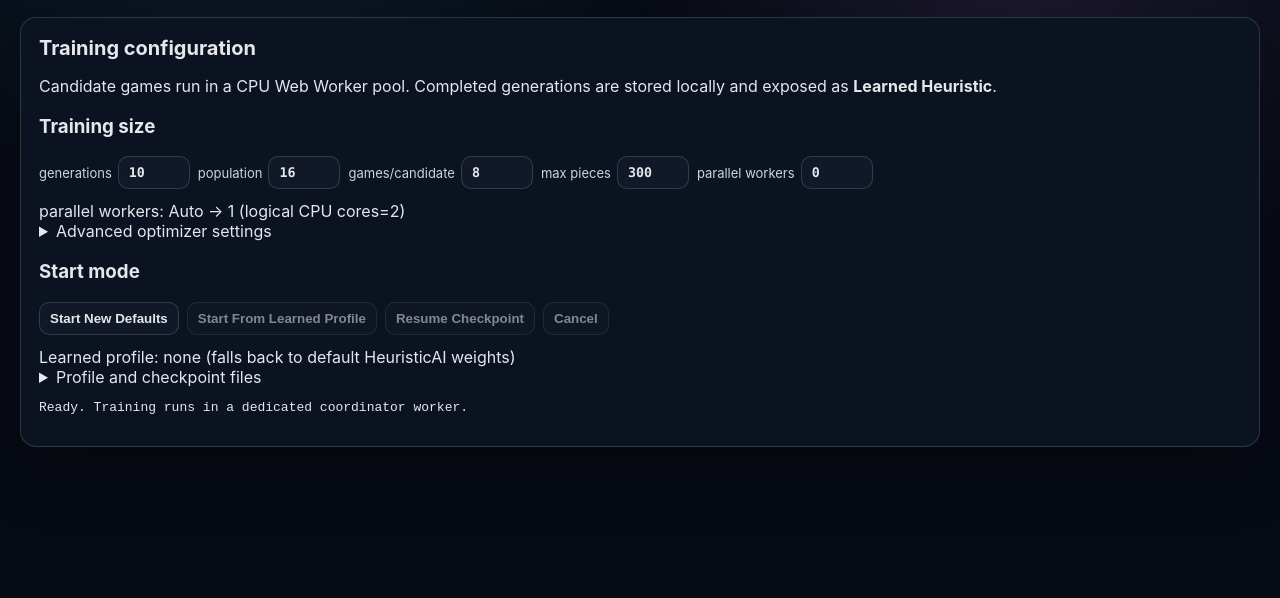
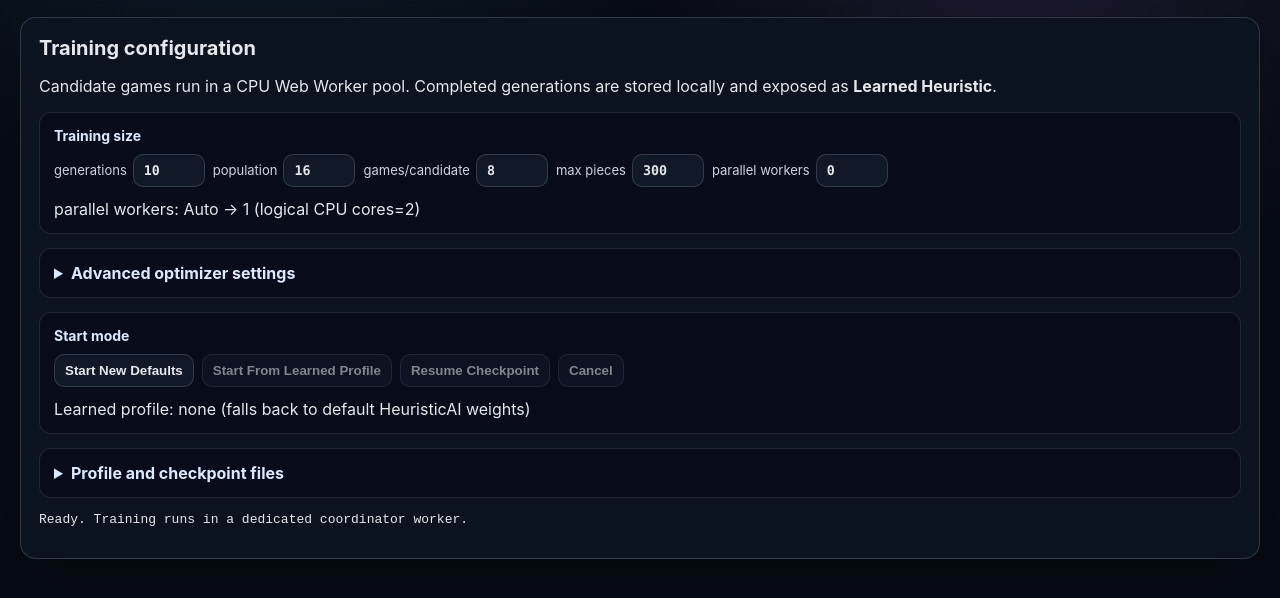
Before and after one commit to kineticnapier/TetraFlux, a website built with Vite: page training/index.html in a window 1280 px wide. Shown: the part 210-808 px from the top of the page. Built offline with nearby package versions, Linux system fonts and the light colour scheme.

Commit message:
Style dedicated benchmark and training sections

```diff
--- a/src/pages/toolPage.css
+++ b/src/pages/toolPage.css
@@ -101,6 +101,30 @@
   display: none;
 }
 
+.tool-section,
+.tool-details {
+  margin: 14px 0;
+  padding: 14px;
+  border: 1px solid rgba(148, 163, 184, 0.17);
+  border-radius: 12px;
+  background: rgba(5, 8, 22, 0.45);
+}
+
+.tool-section h3 {
+  margin: 0 0 10px;
+  font-size: 14px;
+  color: #dbeafe;
+}
+
+.tool-details > summary {
+  color: #dbeafe;
+  font-weight: 750;
+}
+
+.tool-details[open] > summary {
+  margin-bottom: 12px;
+}
+
 .tool-page #benchOutput,
 .tool-page #trainOutput {
   max-height: 620px;
```
